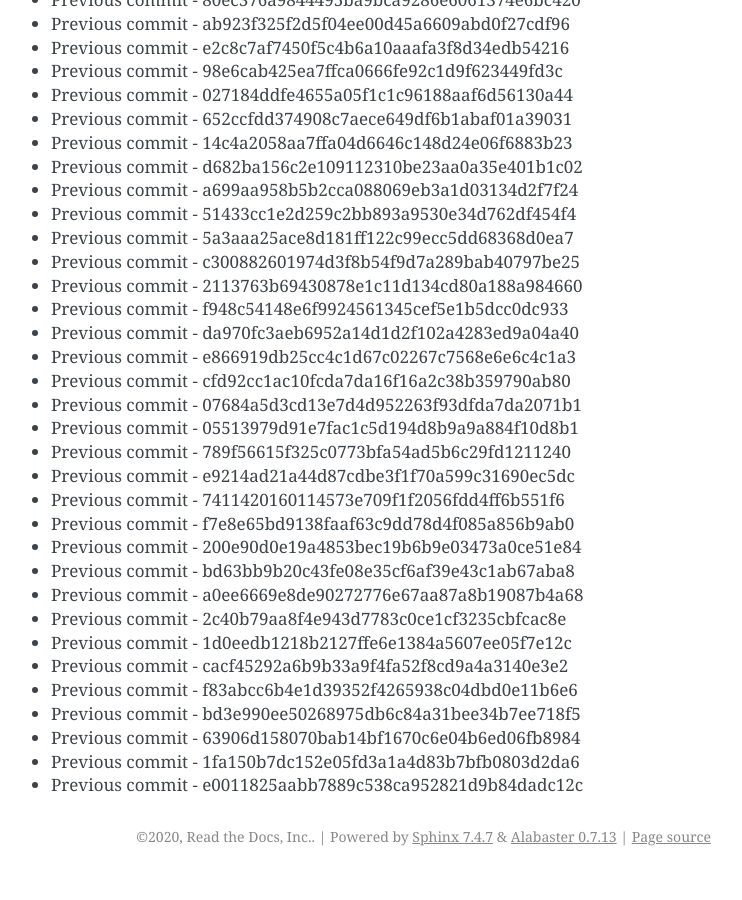
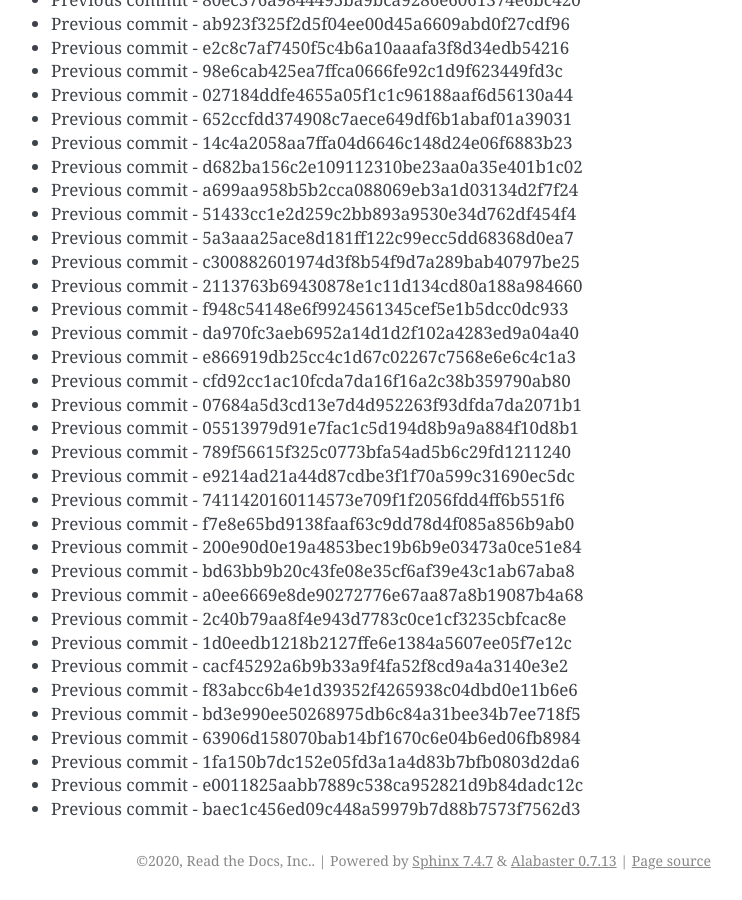
Before and after one commit to readthedocs/rtd-git-stresstest, a Sphinx documentation site: the page built from docs/updates.rst, in a window 1280 px wide and 900 px high, scrolled down 68429 px. Shown: the whole window, without its empty margins (399-1141 px from the left). Built offline with Sphinx 7.4.7, drawn with Linux system fonts in a browser that asks for light colours; before the commit the page ends 69305 px from its top, so only the background shows below that.

Commit message:
Generating commit from previous: baec1c456ed09c448a59979b7d88b7573f7562d3

```diff
--- a/docs/updates.rst
+++ b/docs/updates.rst
@@ -2907,3 +2907,4 @@ It can be tested for any performance characteristics.
 * Previous commit - 63906d158070bab14bf1670c6e04b6ed06fb8984
 * Previous commit - 1fa150b7dc152e05fd3a1a4d83b7bfb0803d2da6
 * Previous commit - e0011825aabb7889c538ca952821d9b84dadc12c
+* Previous commit - baec1c456ed09c448a59979b7d88b7573f7562d3
```
